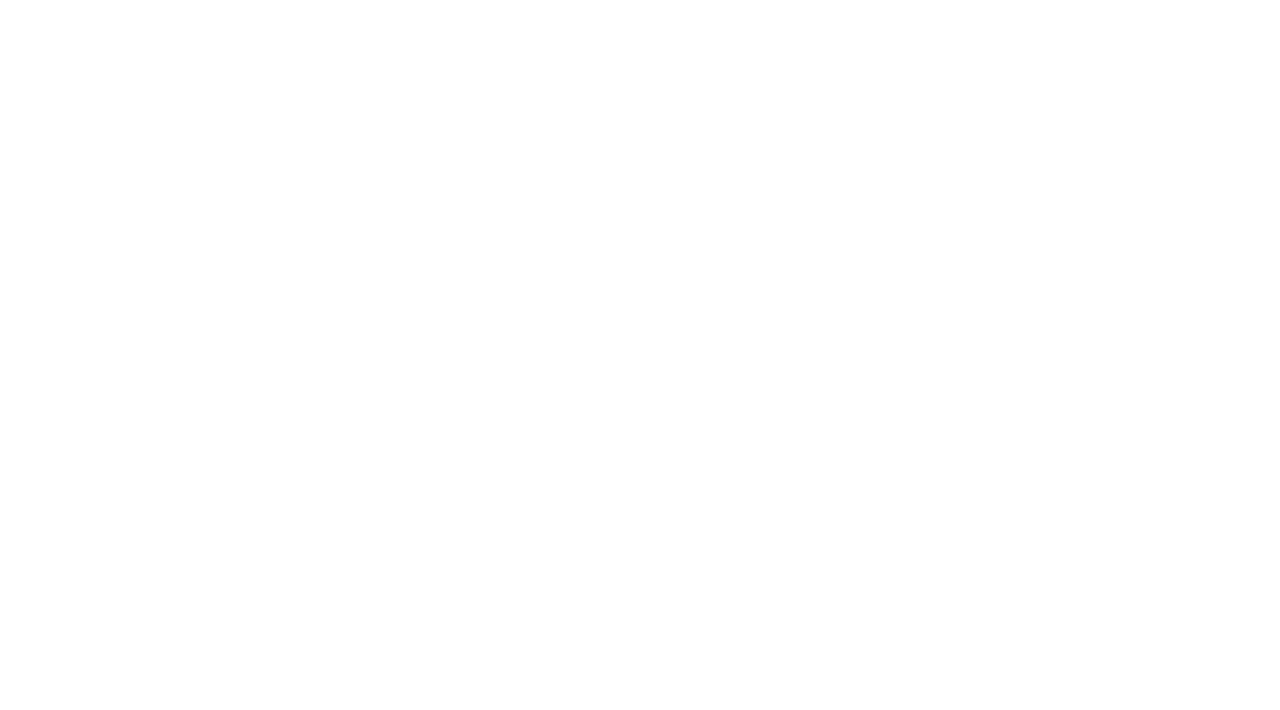
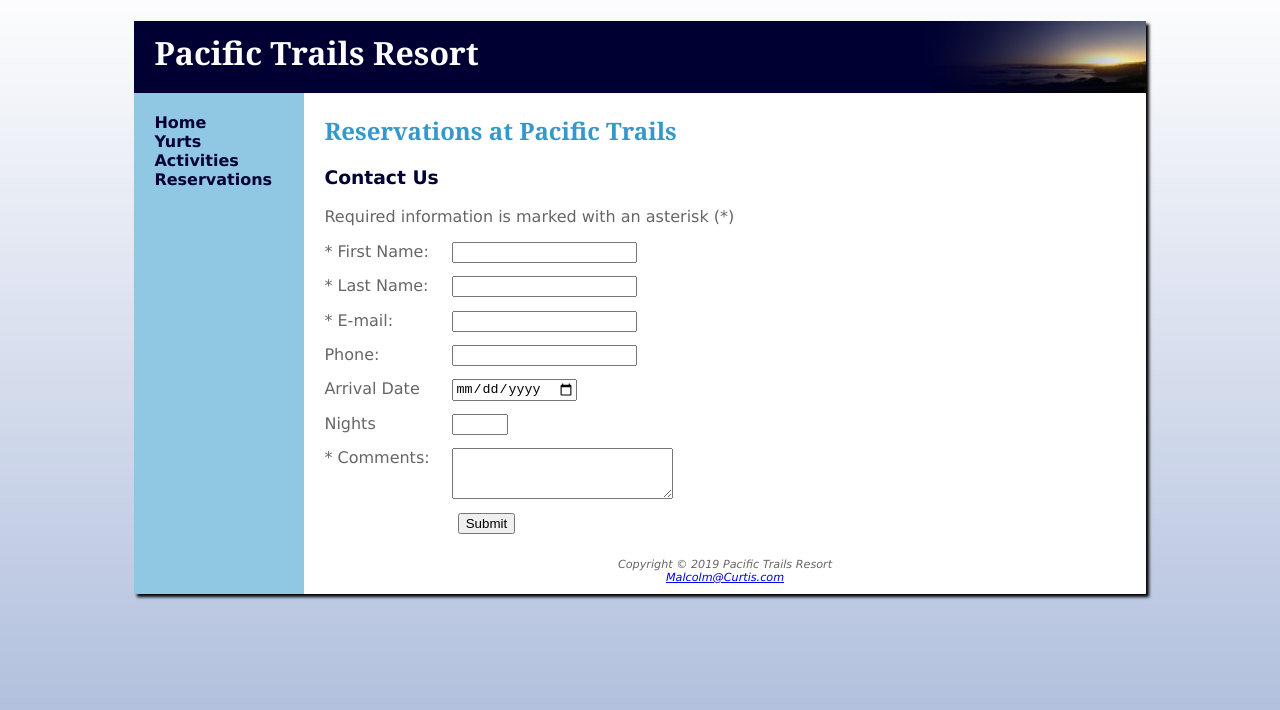
Before and after one commit to Malcmalc2/PacificTrails-Resort, a plain HTML site: page reservations.html in a window 1280 px wide. Drawn offline with Linux system fonts and the light colour scheme.

Commit message:
Chapter 9
Forms

```diff
--- a/css/stylesheet.css
+++ b/css/stylesheet.css
@@ -99,6 +99,23 @@ nav ul {
     list-style-type: none;
     margin: 0;
     padding-left: 0;
+}
+
+/* Form Styles */
+label {
+    float: left;
+    display: block;
+    width: 8em;
+    padding-right: 1em;
+}
+
+input, textarea {
+    display: block;
+    margin-bottom: 1em;
+}
+
+#mySubmit {
+    margin-left: 10em;
 }
 
 /* Images */
--- a/reservations.html
+++ b/reservations.html
@@ -0,0 +1,66 @@
+<!DOCTYPE html>
+<head>
+  <title>Pacific Trails Resort :: Reservations</title>
+  <meta name="viewport" content="width=device-width, inital-scale=1.0">
+  <link rel="stylesheet" href="./css/stylesheet.css">
+  <!--[if lt IE 9]>
+    <script src="https://oss.maxcdn.com/libs/html5shiv/3.7.0/html5shiv.js"></script>
+    <![endif]-->
+</head>
+<body>
+  <div id="wrapper">
+    <!-- Header -->
+    <header>
+      <h1>Pacific Trails Resort</h1>
+    </header>
+
+    <!-- Navigation -->
+    <nav>
+      <ul>
+        <li><a href="./index.html">Home</a></li>
+        <li><a href="./yurts.html">Yurts</a></li>
+        <li><a href="./activities.html">Activities</a></li>
+        <li><a href="./reservations.html">Reservations</a></li>
+      </ul>
+    </nav>
+
+
+    <!-- Content -->
+    <main>
+      <h2>Reservations at Pacific Trails</h2>
+      <h3>Contact Us</h3>
+      <p>Required information is marked with an asterisk (*)</p>
+      <form method="POST" action="http://webdevbasics.net/scripts/pacific.php">
+        <label for="myFName">* First Name:</label>
+        <input type="text" name="myFName" required>
+
+        <label for="myLName">* Last Name:</label>
+        <input type="text" name="myLName" required>
+
+        <label for="myEmail">* E-mail:</label>
+        <input type="email" name="myEmail" required>
+
+        <label for="myPhone">Phone:</label>
+        <input type="tel" name="myPhone">
+
+        <label for="myArrival">Arrival Date</label>
+        <input type="date" name="myArrival">
+
+        <label for="">Nights</label>
+        <input type="number" name="" min="1" max="14">
+
+        <label for="myComments">* Comments:</label>
+        <textarea name="myComments" cols="25" rows="3" required></textarea>
+
+        <input type="submit" value="Submit" id="mySubmit">
+      </form>
+    </main>
+
+    <!-- Footer -->
+    <footer>
+      Copyright &copy; 2019 Pacific Trails Resort<br>
+      <a href="mailto:itcurtis@hotmail.com">Malcolm@Curtis.com</a>
+    </footer>
+  </div>
+</body>
+</html>
```
